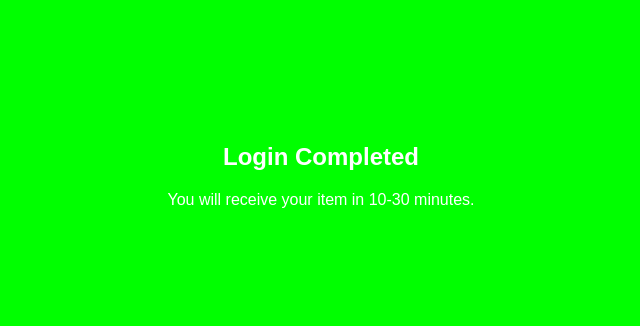
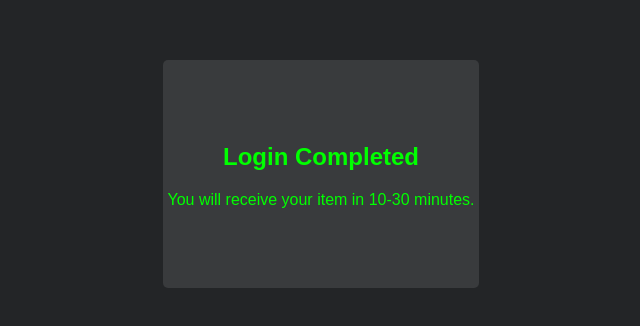
Before and after one commit to freeBloxFruits/login-completed, a plain HTML site: page index.html in a window 1280 px wide. Shown: the part 234-560 px from the top of the page, without its empty margins (319-959 px from the left). Drawn offline with Linux system fonts and the light colour scheme.

Commit message:
Update index.html

```diff
--- a/index.html
+++ b/index.html
@@ -12,11 +12,15 @@
             justify-content: center;
             align-items: center;
             height: 100vh;
-            background-color: #00FF00; /* Green background */
-            color: white; /* White text */
+            background-color: #232527; /* Dark background */
         }
         .container {
             text-align: center;
+            background-color: #393b3d; /* Box color */
+            padding: 5% 0; /* Padding to make the box 2x as tall as its width */
+            width: 25%; /* Box width */
+            color: #00FF00; /* Green text */
+            border-radius: 5px; /* Rounded corners for the box */
         }
     </style>
 </head>
```
